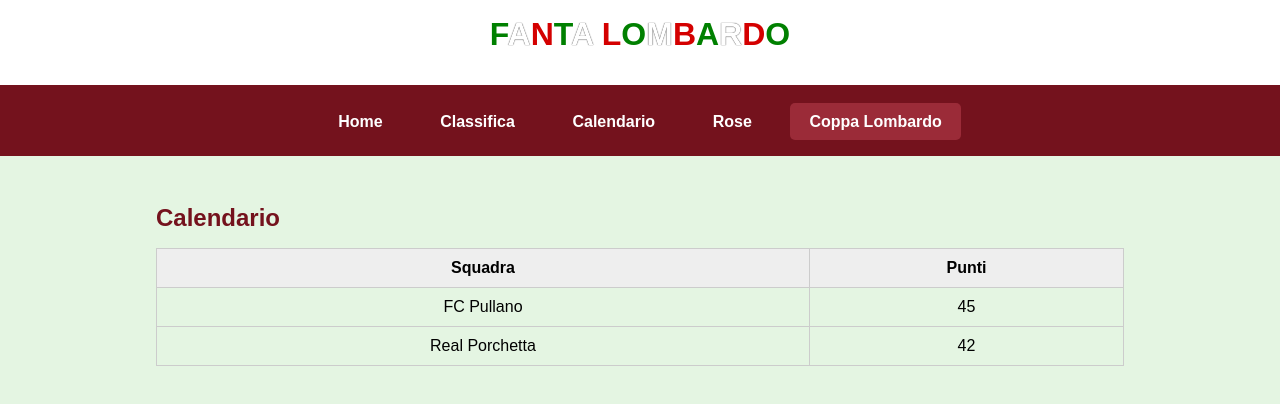
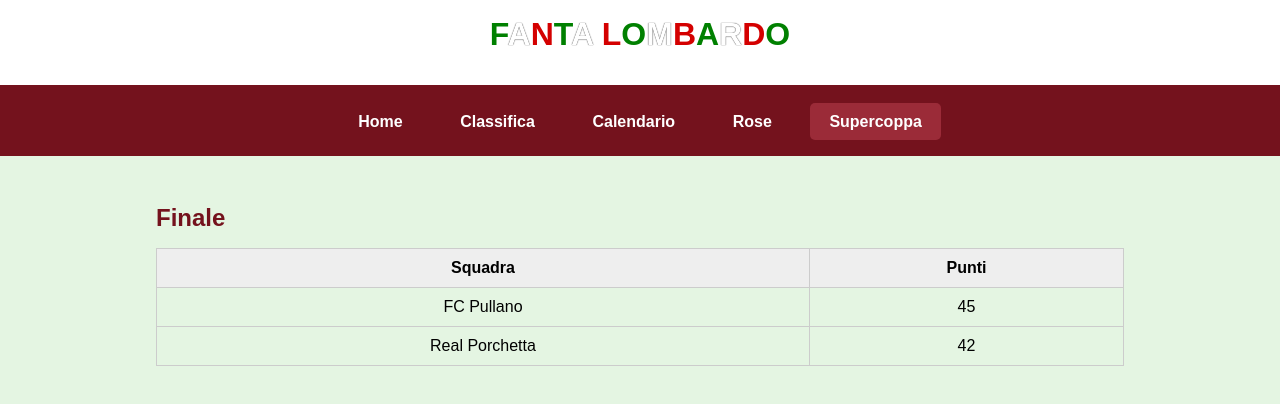
Before and after one commit to FantaLombardo85/fantalombardo85.github.io, a plain HTML site: page supercoppa.html in a window 1280 px wide. Drawn offline with Linux system fonts and the light colour scheme.

Commit message:
Update and rename coppa lombardo.html to supercoppa.html

```diff
--- a/coppa lombardo.html
+++ b/supercoppa.html
@@ -3,7 +3,7 @@
 <head>
   <meta charset="UTF-8" />
   <meta name="viewport" content="width=device-width, initial-scale=1.0" />
-  <title>Coppa Lombardo</title>
+  <title>Supercoppa</title>
   <link rel="stylesheet" href="styles.css" />
 </head>
 <body>
@@ -18,11 +18,11 @@
     <a href="classifica.html" class="">Classifica</a>
     <a href="calendario.html" class="">Calendario</a>
     <a href="rose.html" class="">Rose</a>
-    <a href="rose.html" class="active">Coppa Lombardo</a>
+    <a href="rose.html" class="active">Supercoppa</a>
   </nav>
   <main class="content">
 
-      <h2>Calendario</h2>
+      <h2>Finale</h2>
       <table>
         <thead><tr><th>Squadra</th><th>Punti</th></tr></thead>
         <tbody>
```
